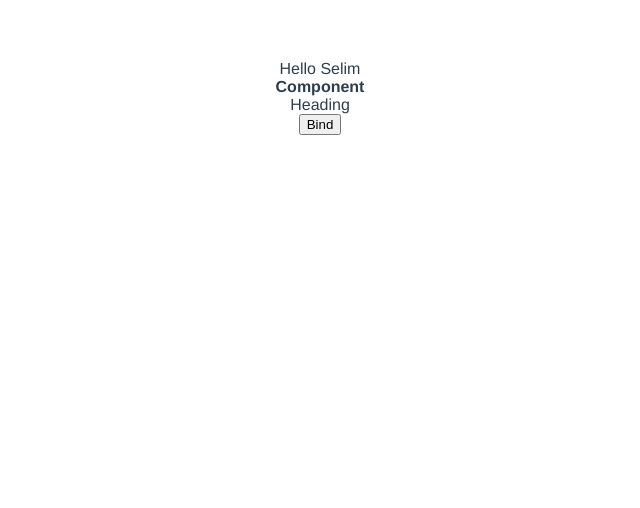
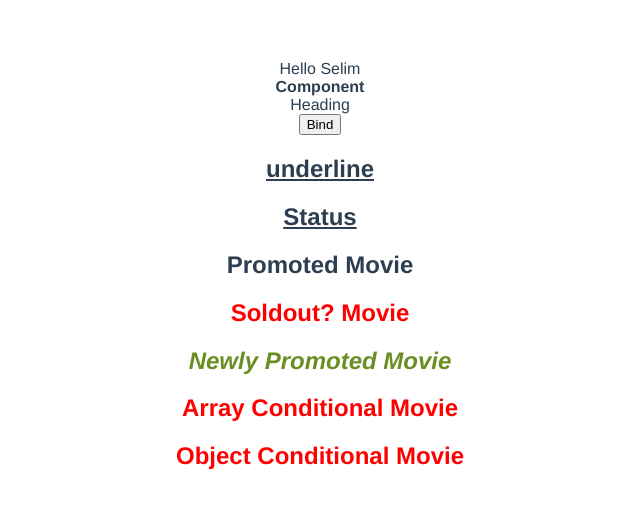
Before and after one commit to SelimReza1/vue-basic, a Vue app: page / in a window 1280 px wide. Shown: the top 508 px of the page, without its empty margins (320-960 px from the left). Built offline with nearby package versions, Linux system fonts and the light colour scheme.

Commit message:
bind classes

```diff
--- a/src/App.vue
+++ b/src/App.vue
@@ -3,6 +3,17 @@
   <div v-html="channel"></div>
   <div v-bind:id="headingId">Heading</div>
   <button v-bind:disabled="isDisabled">Bind</button>
+  <h2 class="underline">underline</h2>
+  <h2 class="underline" v-bind:class="status">Status</h2>
+  <h2 v-bind:class="isPromoted && 'promoted'">Promoted Movie</h2>
+  <h2 v-bind:class="isSoldout? 'soldout' : 'new'">Soldout? Movie</h2>
+  <h2 v-bind:class="['new', 'promoted']">Newly Promoted Movie</h2>
+  <h2 v-bind:class="[isPromoted && 'promoted', isSoldout? 'soldout' : 'new']">Array Conditional Movie</h2>
+  <h2 v-bind:class="{
+                promoted: isPromoted,
+                new : !isSoldout,
+                soldout: isSoldout
+              }">Object Conditional Movie</h2>
 </template>
 
 <script>
@@ -16,6 +27,9 @@
       channel:"<b>Component</b>",
       headingId: "heading",
       isDisabled: false,
+      status: 'success',
+      isPromoted: false,
+      isSoldout: true,
     }
   }
 }
@@ -30,4 +44,17 @@
   color: #2c3e50;
   margin-top: 60px;
 }
+.underline {
+  text-decoration: underline;
+}
+.promoted {
+  font-style: italic;
+}
+
+.new {
+  color: olivedrab;
+}
+.soldout {
+  color: red;
+}
 </style>
```
